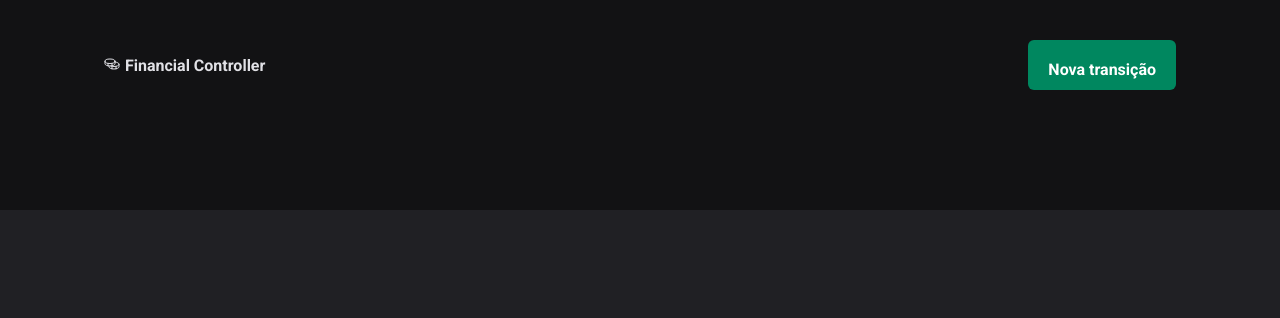
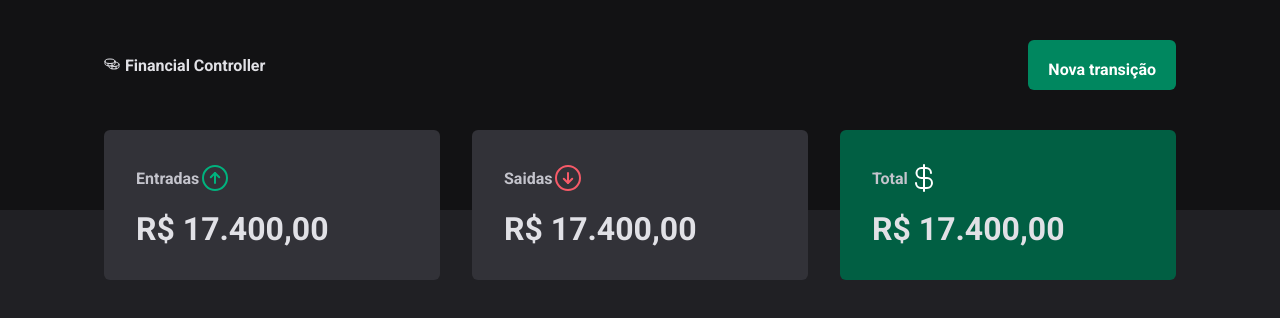
Before and after one commit to ArthurFilho/Financial-Controller, a React (Vite) app: page / in a window 1280 px wide. Shown: the top 318 px of the page. Built offline with nearby package versions, Linux system fonts and the light colour scheme; a web font is replaced by a local one.

Commit message:
update + style header

```diff
--- a/src/Pages/Transactions/index.tsx
+++ b/src/Pages/Transactions/index.tsx
@@ -1,9 +1,12 @@
 import { Header } from "../../components/Header";
+import { Summary } from "../../components/Summary";
 
 export function Transactions() {
     return(
     <div>
      <Header />
+
+     <Summary />
     </div>
     )
 }
--- a/src/components/Summary/index.tsx
+++ b/src/components/Summary/index.tsx
@@ -0,0 +1,39 @@
+import { ArrowCircleDown, ArrowCircleUp, CurrencyDollar } from "phosphor-react";
+import { SummaryContainer, SummaryCard } from "./style";
+
+export function Summary() {
+    return(
+        <SummaryContainer>
+            <SummaryCard>
+                <header>
+                    <span>Entradas</span>
+                    <ArrowCircleUp size={32} color="#00b37e"/>
+
+                </header>
+
+                <strong>R$ 17.400,00</strong>
+            </SummaryCard>
+
+            <SummaryCard>
+                <header>
+                    <span>Saidas</span>
+                    <ArrowCircleDown size={32} color="#f75a68"/>
+
+                </header>
+
+                <strong>R$ 17.400,00</strong>
+            </SummaryCard>
+
+            <SummaryCard variant="green">
+                <header>
+                    <span>Total</span>
+                    <CurrencyDollar size={32} color="#fff"/>
+
+                </header>
+
+                <strong>R$ 17.400,00</strong>
+            </SummaryCard>
+
+        </SummaryContainer>
+    )
+}
--- a/src/components/Summary/style.ts
+++ b/src/components/Summary/style.ts
@@ -1,4 +1,4 @@
-import styled from "styled-components";
+import styled, { css } from "styled-components";
 
 export const SummaryContainer = styled.section`
     width: 100%;
@@ -12,3 +12,28 @@
 
     margin-top: -5rem;
 `
+interface SummaryCardProps {
+    variant?: 'green';
+}
+
+export const SummaryCard = styled.div<SummaryCardProps>`
+    background : ${props => props.theme["gray-600"]};
+    border-radius : 6px ;
+    padding: 2rem;
+    header {
+    display: flex ;
+    align-items: center ;
+    justify-content: space - between ;
+    color: ${props => props.theme["gray-300"]};
+    }
+
+    strong{
+        display: block;
+        margin-top: 1rem;
+        font-size: 2rem;
+    }
+
+    ${props => props.variant == 'green' && css`
+    background: ${props.theme["green-700"]}
+     `}
+`
```
Also changed, not shown: src/Pages/Transactions/styles.ts (deleted, +0 -19 lines).
